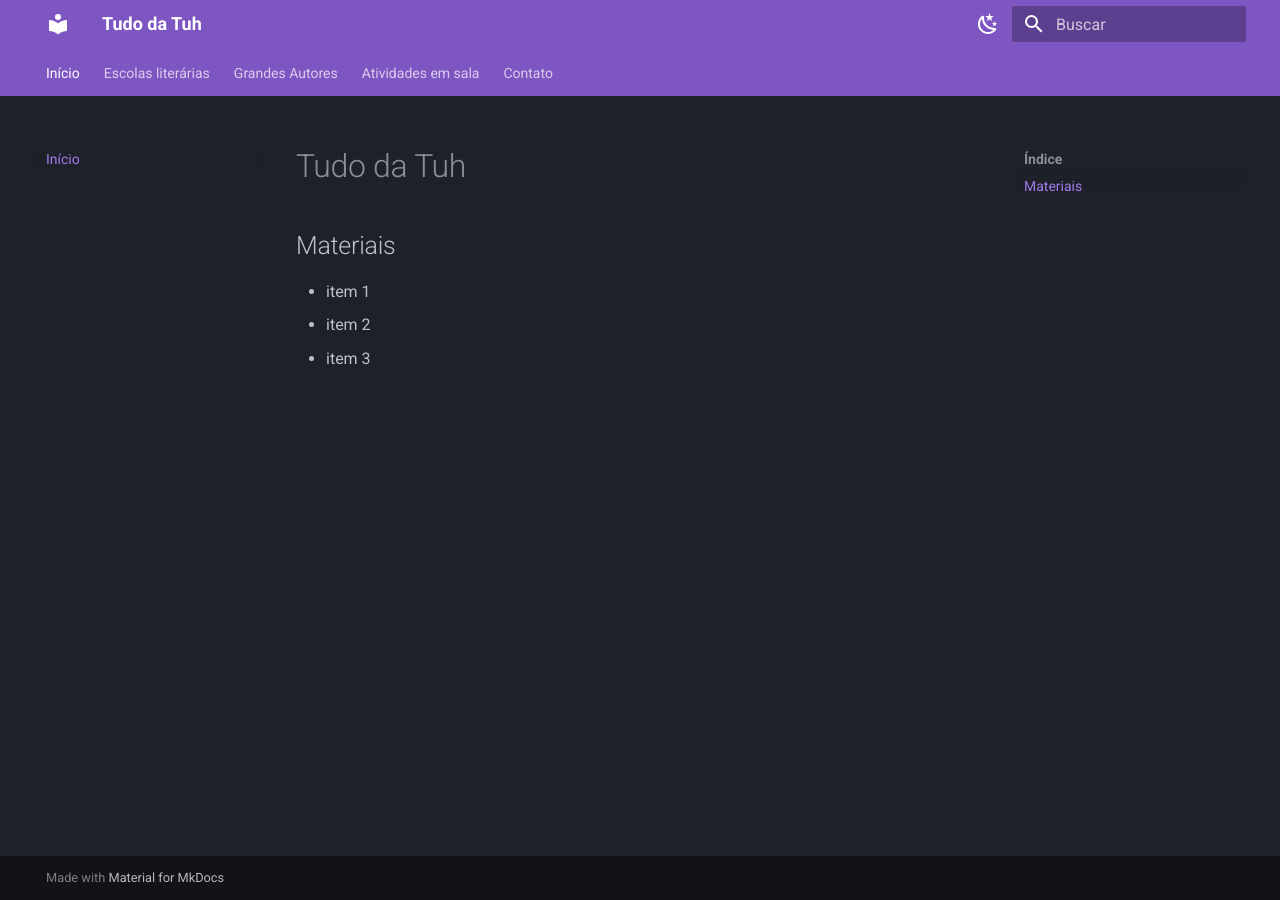
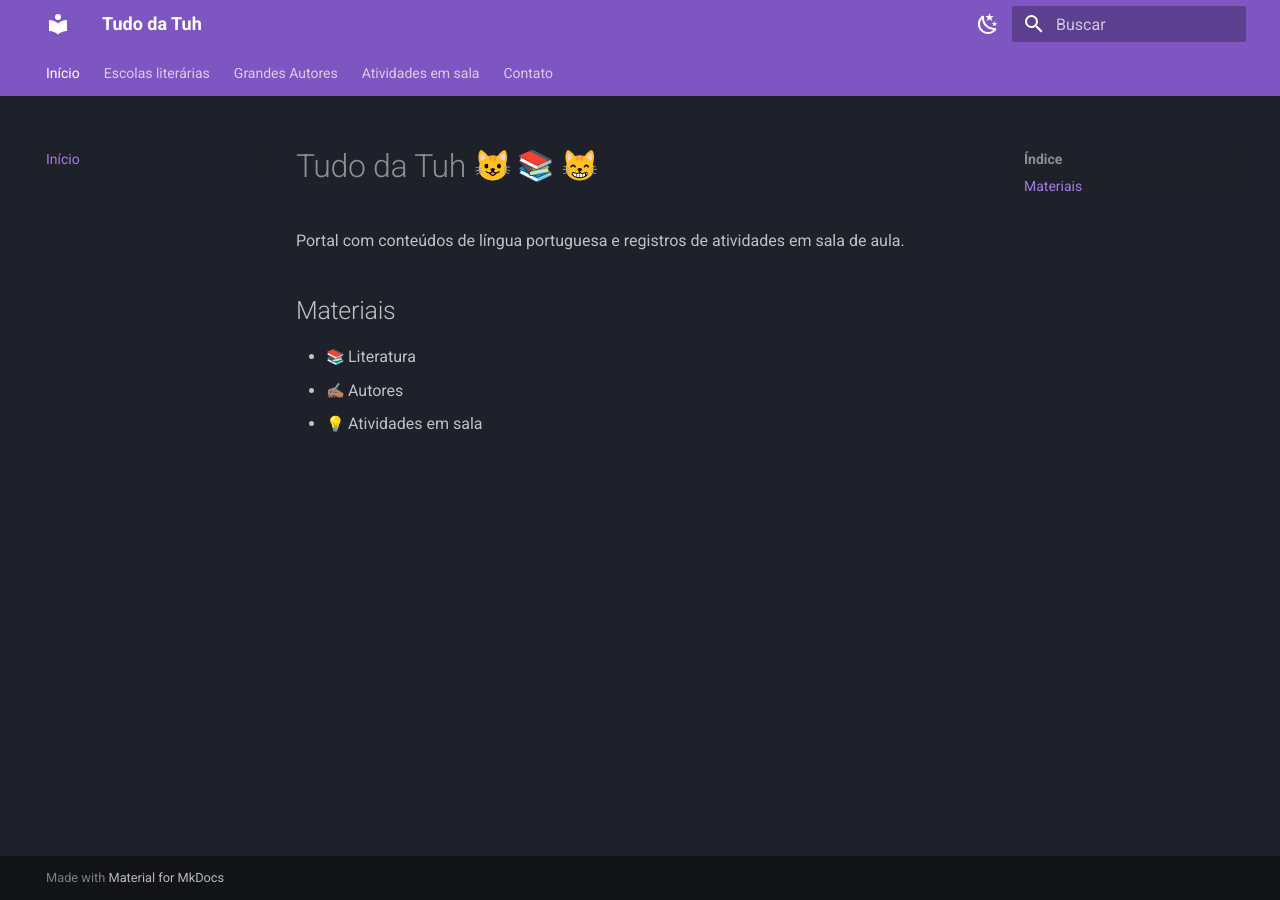
Before and after one commit to tu-any-mol/tudo-da-tuh, an MkDocs documentation site: the page built from docs/index.md, in a window 1280 px wide. Built offline with MkDocs 1.6.1 and Material for MkDocs 9.7.7, drawn with Linux system fonts in a browser that asks for light colours; emoji names are drawn with the system emoji font.

Commit message:
reestruturando o site

```diff
--- a/docs/index.md
+++ b/docs/index.md
@@ -1,10 +1,11 @@
-# Tudo da Tuh
+# Tudo da Tuh :smiley_cat: :books: :smile_cat:
 
+Portal com conteúdos de língua portuguesa e registros de atividades em sala de aula.
 
 
 
 ## Materiais
 
-* item 1
-* item 2
-* item 3
+* :books: Literatura
+* :writing_hand_tone3: Autores
+* :bulb: Atividades em sala
--- a/mkdocs.yml
+++ b/mkdocs.yml
@@ -98,6 +98,7 @@ nav:
     - Machado de Assis: grandes-autores/machado-de-assis.md
     - Olavo-bilac: grandes-autores/olavo-bilac.md
   - Atividades em sala:
+    - Clube de ciências: atividades-em-sala/clube-ciencias.md
     - Produtos de beleza: atividades-em-sala/produtos-beleza.md
     - Teatro Frankstein: atividades-em-sala/teatro-frankstein.md
   - Contato:
```
Also changed, not shown: docs/contato/contato.md (+2 -1 lines), docs/atividades-em-sala/clube-ciencias.md (added), docs/grandes-autores/jose-de-alencar.md (added).
